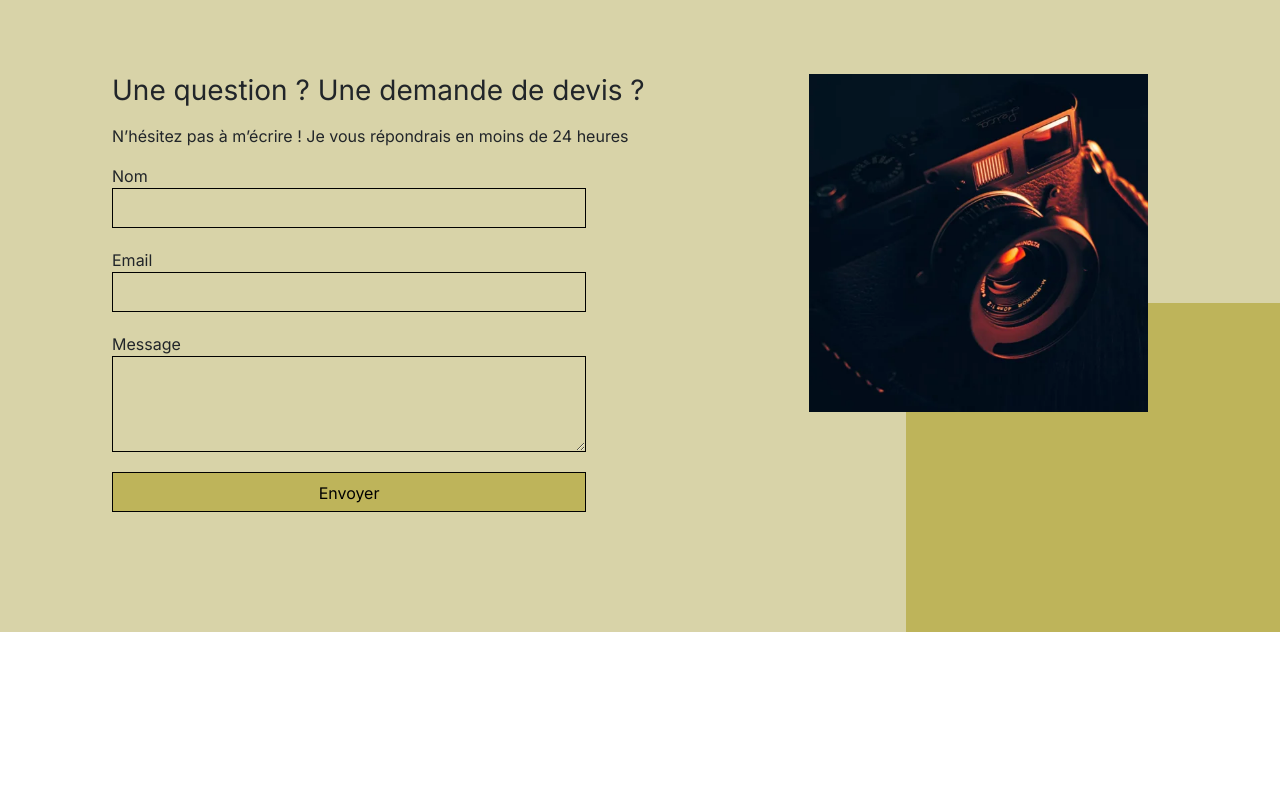
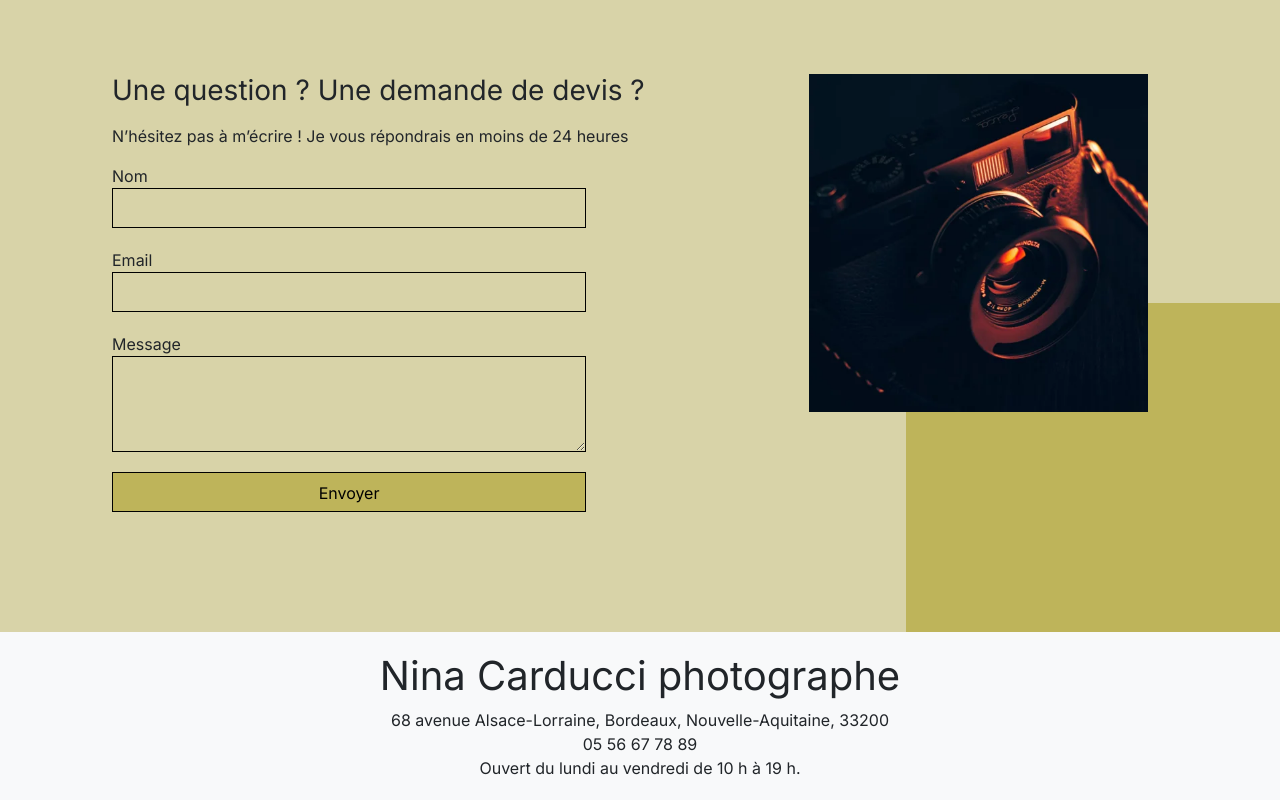
Before and after one commit to outabachi/nina-carducci, a plain HTML site: page index.html in a window 1280 px wide. Shown: the part 4015-4815 px from the top of the page. Before the commit the page ends 4647 px from the top, so only its background shows below. Drawn offline with nearby package versions, Linux system fonts and the light colour scheme.

Commit message:
mise en place des balises enrichie schema.org et rich snippet

```diff
--- a/assets/style.css
+++ b/assets/style.css
@@ -274,7 +274,12 @@ input[type=submit] {
 	font-size: 1.75rem;
 	line-height: 1.2;
 }
-
+footer {
+    width: 100%;
+    background-color: #f8f9fa;
+    text-align: center;
+    padding: 20px 0;
+}
 @media all and (max-width:1180px) {
 	.picture {
 		flex: 2
--- a/index.html
+++ b/index.html
@@ -198,6 +198,22 @@
 			</div>
 		</div>
 	</div>
+	<footer>
+		<div itemscope itemtype="https://schema.org/LocalBusiness">
+			<h1 itemprop="name">Nina Carducci photographe</h1>
+			<div itemprop="address" itemscope itemtype="https://schema.org/PostalAddress">
+				<span itemprop="streetAddress">68 avenue Alsace-Lorraine</span>,
+				<span itemprop="addressLocality">Bordeaux</span>,
+				<span itemprop="addressRegion">Nouvelle-Aquitaine</span>,
+				<span itemprop="postalCode">33200</span>
+			</div>
+			<span itemprop="telephone">05 56 67 78 89</span>
+			<div>
+				Ouvert du <span itemprop="openingHoursSpecification" itemscope itemtype="https://schema.org/OpeningHoursSpecification">
+					<span itemprop="dayOfWeek" content="https://schema.org/Monday">lundi</span> au <span itemprop="dayOfWeek" content="https://schema.org/Friday">vendredi</span> de <meta itemprop="opens" content="10:00">10 h</meta> à <meta itemprop="closes" content="19:00">19 h</meta>.
+				</span>
+			</div>
+	</footer>
 </body>
 
 </html>
```
